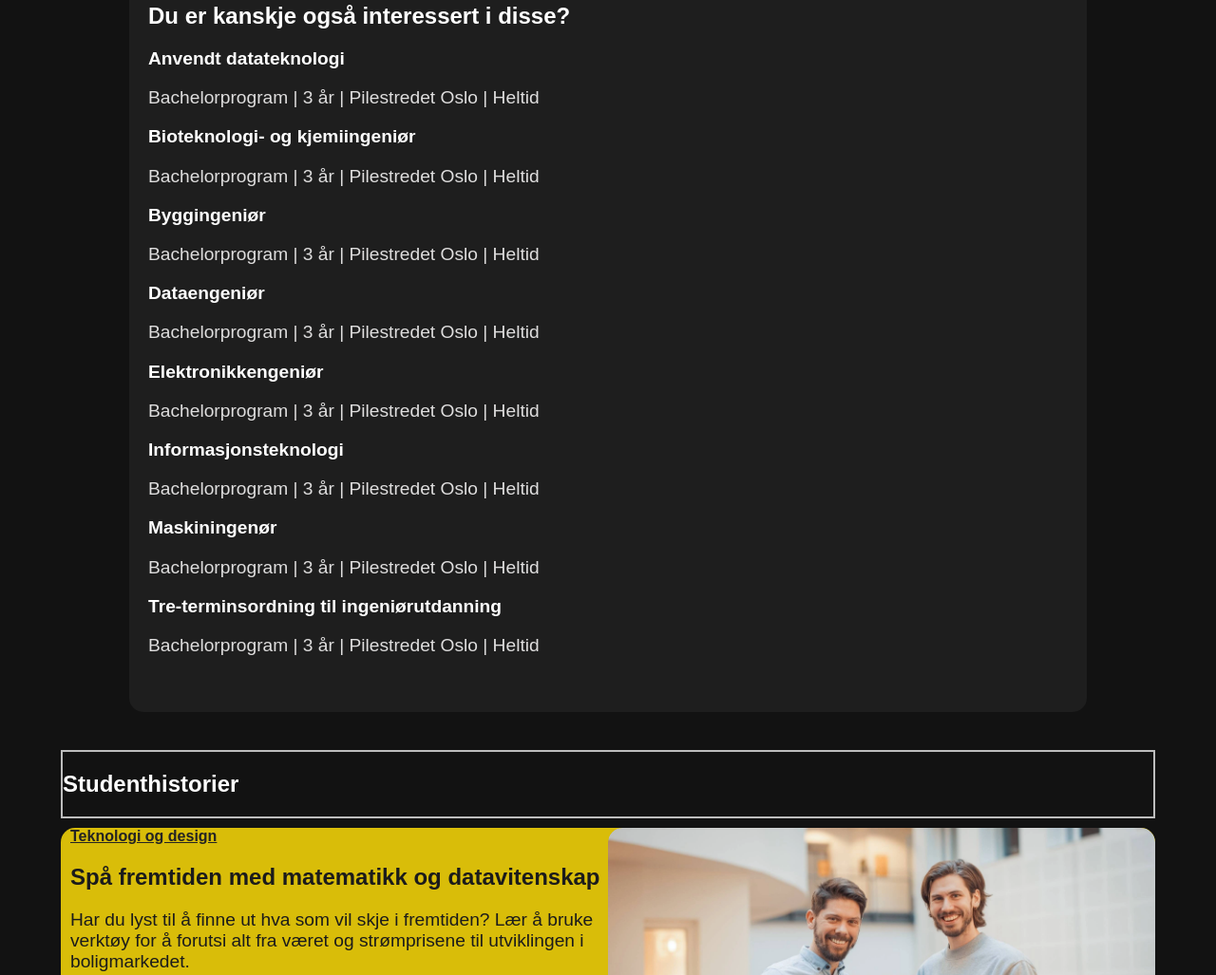
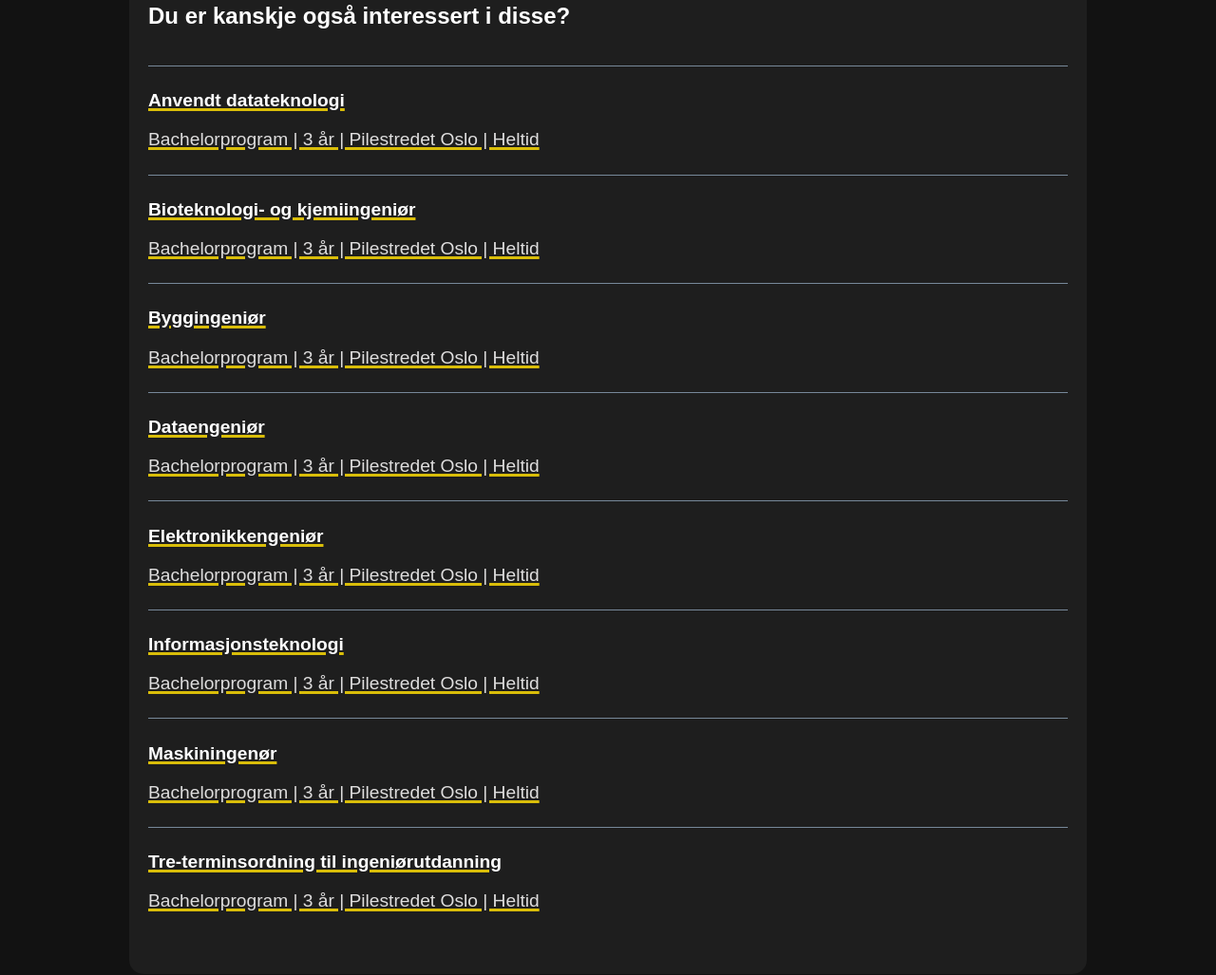
Before and after one commit to H44K0N/Eksamen1200, a plain HTML site: page index.html in a window 1280 px wide. Shown: the part 6718-7745 px from the top of the page at 95% size. Drawn offline with Linux system fonts and the light colour scheme.

Commit message:
andre studier seksjon

```diff
--- a/index.html
+++ b/index.html
@@ -547,42 +547,58 @@
             <article class="andre-studier">
 
                 <h2>Du er kanskje også interessert i disse?</h2>
-                <div>
+                <br>
+
+            <a href="vg.no"><div>
                     <h3>Anvendt datateknologi</h3>
                     <p>Bachelorprogram | 3 år | Pilestredet Oslo | Heltid</p>
                 </div>
+            </a>
+            <a href="vg.no">
                 <div>
                     <h3>Bioteknologi- og kjemiingeniør</h3>
                     <p>Bachelorprogram | 3 år | Pilestredet Oslo | Heltid</p>
                 </div>
+            </a>
+            <a href="vg.no">
                 <div>
                     <h3>Byggingeniør</h3>
                     <p>Bachelorprogram | 3 år | Pilestredet Oslo | Heltid</p>
                 </div>
+            </a>
+            <a href="vg.no">
                 <div>
                     <h3>Dataengeniør</h3>
                     <p>Bachelorprogram | 3 år | Pilestredet Oslo | Heltid</p>
                 </div>
+            </a>
+
+            <a href="vg.no">
                 <div>
                     <h3>Elektronikkengeniør</h3>
                     <p>Bachelorprogram | 3 år | Pilestredet Oslo | Heltid</p>
                 </div>
+            </a>
+            <a href="vg.no">
                 <div>
                     <h3>Informasjonsteknologi</h3>
                     <p>Bachelorprogram | 3 år | Pilestredet Oslo | Heltid</p>
                 </div>
+            </a>
+            <a href="vg.no">
                 <div>
                     <h3>Maskiningenør</h3>
                     <p>Bachelorprogram | 3 år | Pilestredet Oslo | Heltid</p>
                 </div>
+            </a>
+            <a href="vg.no">
                 <div>
                     <h3>Tre-terminsordning til ingeniørutdanning</h3>
                     <p>Bachelorprogram | 3 år | Pilestredet Oslo | Heltid</p>
                 </div>
-            </article>
-
-
-           </section>
+            </a>
+        </article>
+    </section>
 
 
             <!--Seksjoner for forsiden går over denne kommentaren -->
--- a/style/style.css
+++ b/style/style.css
@@ -667,10 +667,11 @@ display: flex;
 
 }
 
-.informasjon-seksjon .andre-studier div{
-    border-top: 1px lightslategray;
+.andre-studier div{
+    border-top: 1px solid lightslategray;
+    padding-top: 6px;
+    padding-bottom: 6px;
 }
-
 
 
 
```
